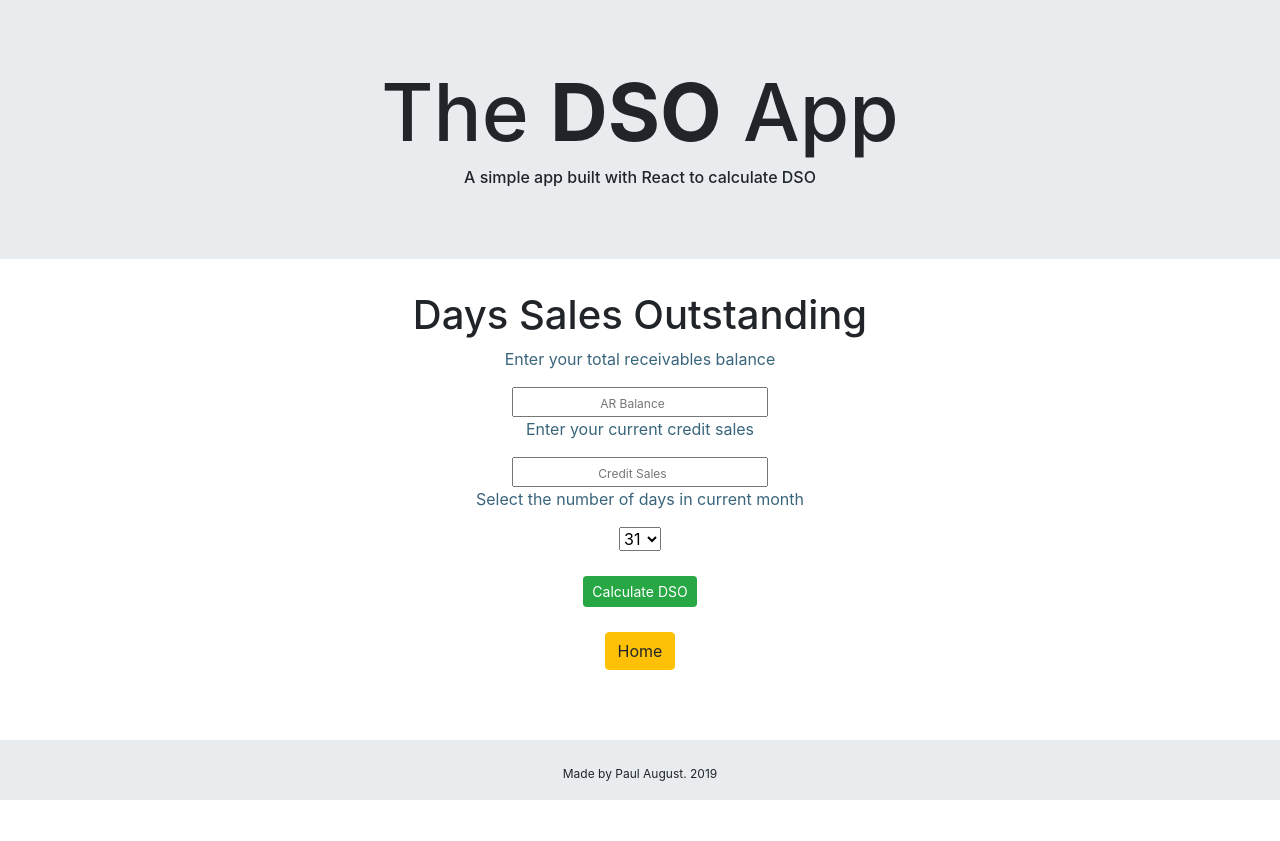
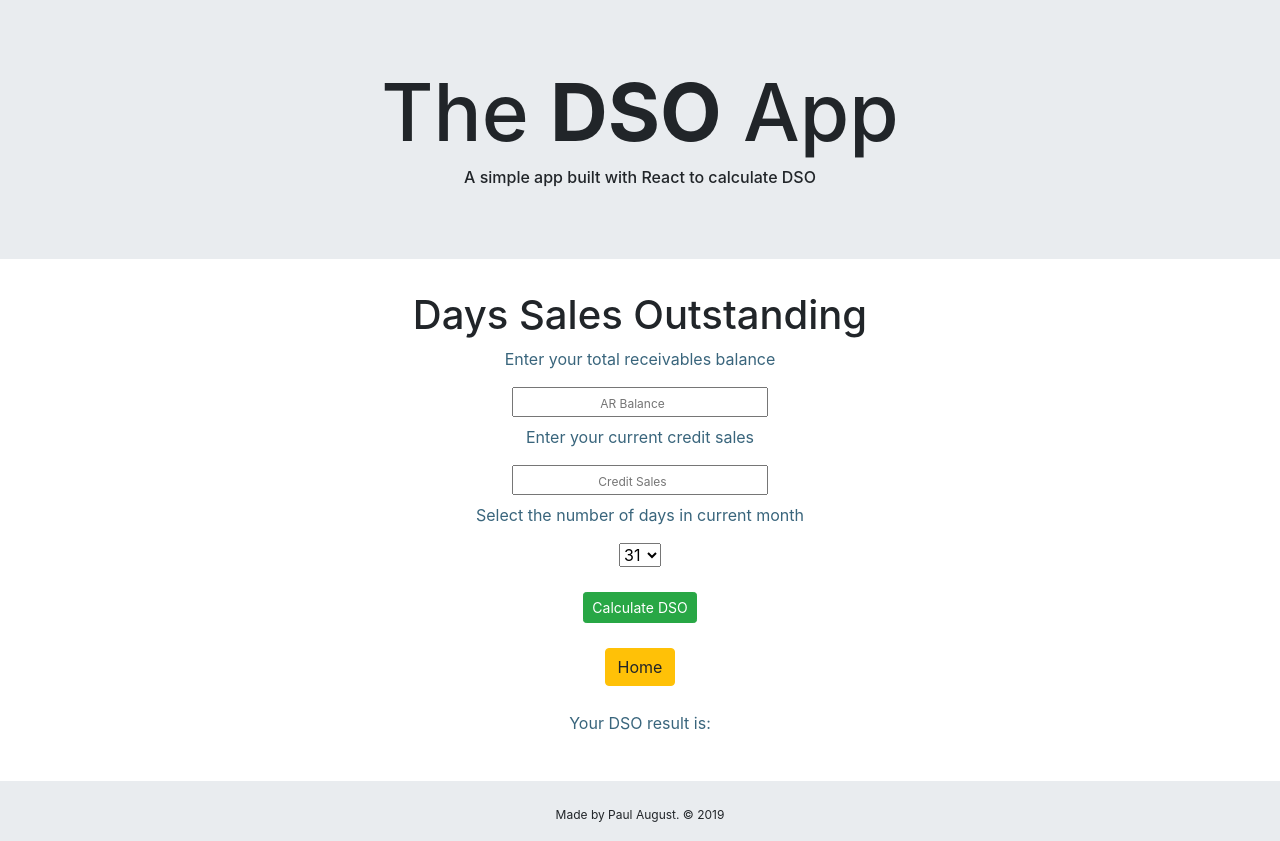
Before and after one commit to Paulie-A/react-dso-app, a React (Create React App) app: page /dso in a window 1280 px wide. Before the commit the page ends 800 px from the top, so only its background shows below. Built offline with nearby package versions, Linux system fonts and the light colour scheme.

Commit message:
Added dynamic date and completed DSO page functionality

```diff
--- a/src/DSO.js
+++ b/src/DSO.js
@@ -4,31 +4,55 @@ import { Link } from 'react-router-dom';
 class Dso extends Component {
 constructor(props){
   super(props);
-  this.state = "";
+  this.state = { ArBal: "", CrSales: "", days: "", dso: "" };
+
+  this.handleChange = this.handleChange.bind(this);
+  this.handleSubmit = this.handleSubmit.bind(this);
+  this.calcDso = this.calcDso.bind(this);
+};
+
+handleChange(e) {
+  this.setState({ [e.target.name] : e.target.value });
 }
+
+calcDso(){
+  let dsoValue =  Math.round(this.state.ArBal / this.state.CrSales * this.state.days);
+  this.setState({dso: dsoValue});
+}
+
+handleSubmit(event) {
+  this.calcDso()
+  event.preventDefault();
+}
+
+
+
 render(){
   return (
+    <form onSubmit={this.handleSubmit}>
 <div className="main-container">
-{/* <Header /> */}
   <div className="column">
     <div className="col-sm-auto">
       <div className="col-md-auto flex justify-content-center">
         <h1>Days Sales Outstanding</h1>
 
-        {/* <form action="/dso" method="post"> */}
           <div className="variable-input">
             <p class="description-text">Enter your total receivables balance</p>
-            <input type="number" name="Ar_bal" placeholder="AR Balance" />
+            <label>
+            <input type="number" name="ArBal" value={this.state.ArBal} onChange={this.handleChange} placeholder="AR Balance"/>
+            </label>
           </div>
 
           <div className="variable-input">
             <p className="description-text">Enter your current credit sales</p>
-            <input type="number" name="credit_sales" placeholder="Credit Sales" />
+            <label>
+            <input type="number" name="CrSales" value={this.state.CrSales} onChange={this.handleChange} placeholder="Credit Sales" />
+            </label>
           </div>
 
           <div className="variable-select">
             <p className="description-text">Select the number of days in current month</p>
-            <select type="number" name="days">
+            <select type="number" name="days" value={this.state.days} onChange={this.handleChange}>
               <option value="31">31</option>
               <option value="30">30</option>
               <option value="29">29</option>
@@ -36,7 +60,7 @@ render(){
             </select>
           </div>
         <div className="button">
-        <button className="btn btn-success btn-sm" type="submit" name="submit">Calculate DSO </button>
+        <button className="btn btn-success btn-sm" type="submit" name="submit" onClick={this.calcDso}>Calculate DSO </button>
         </div>
         <div className="button">
           <Link to="/">
@@ -44,13 +68,14 @@ render(){
           </Link>
         </div>
 
-         {/* <form/> */}
-
+        <div className="result">
+          <p name="dso">Your DSO result is: {this.state.dso}</p>
+        </div>
       </div>
     </div>
   </div>
-  {/* <Footer /> */}
 </div>
+</form>
       );
   }
 }
--- a/src/Footer.js
+++ b/src/Footer.js
@@ -4,7 +4,7 @@ function Footer() {
     return (
         <div className="footer-padding">
   <div className="footer">
-    <p>Made by Paul August. 2019 </p>
+    <p>Made by Paul August. &copy; {(new Date().getFullYear())} </p>
   </div>
 </div>
     )
```
